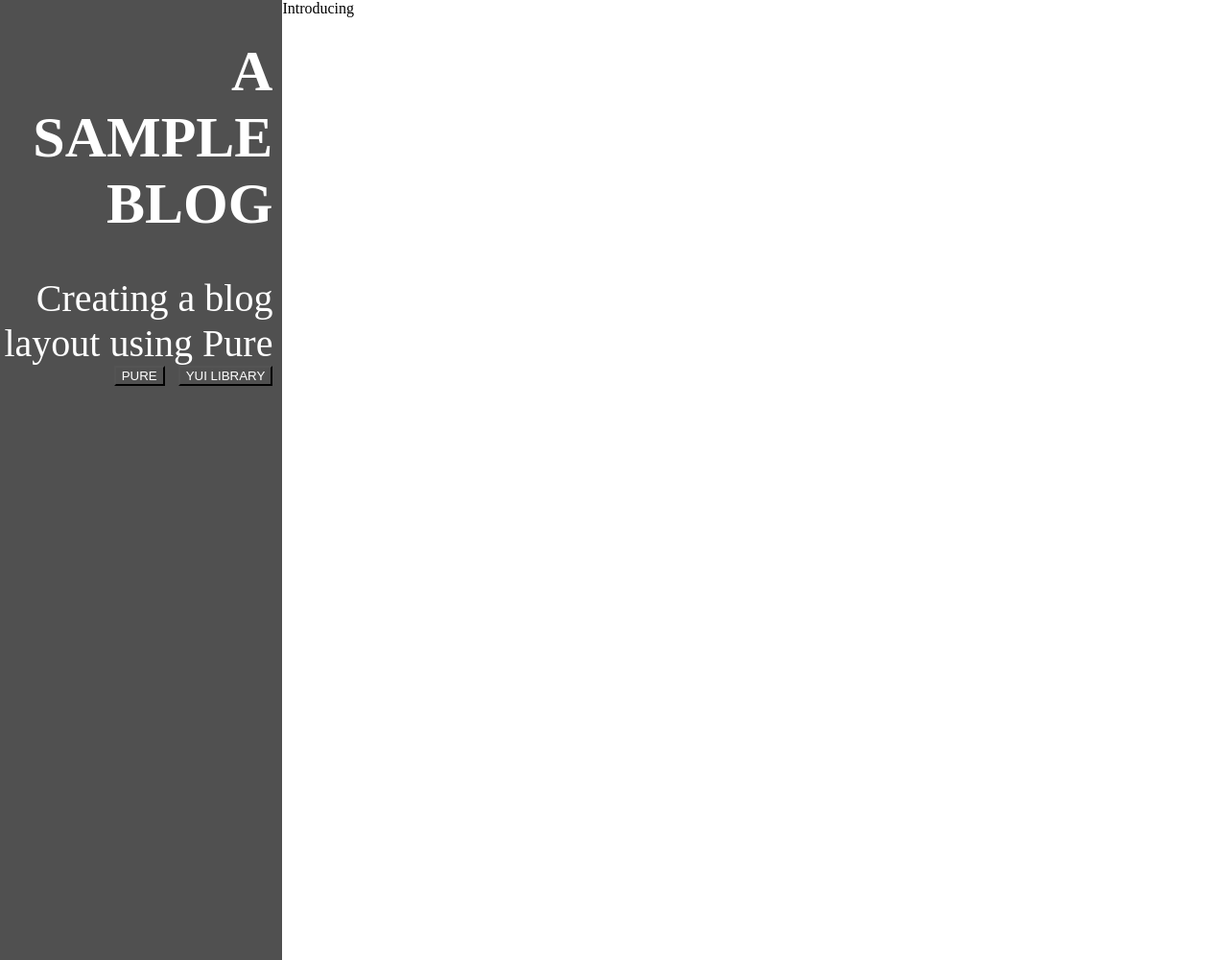
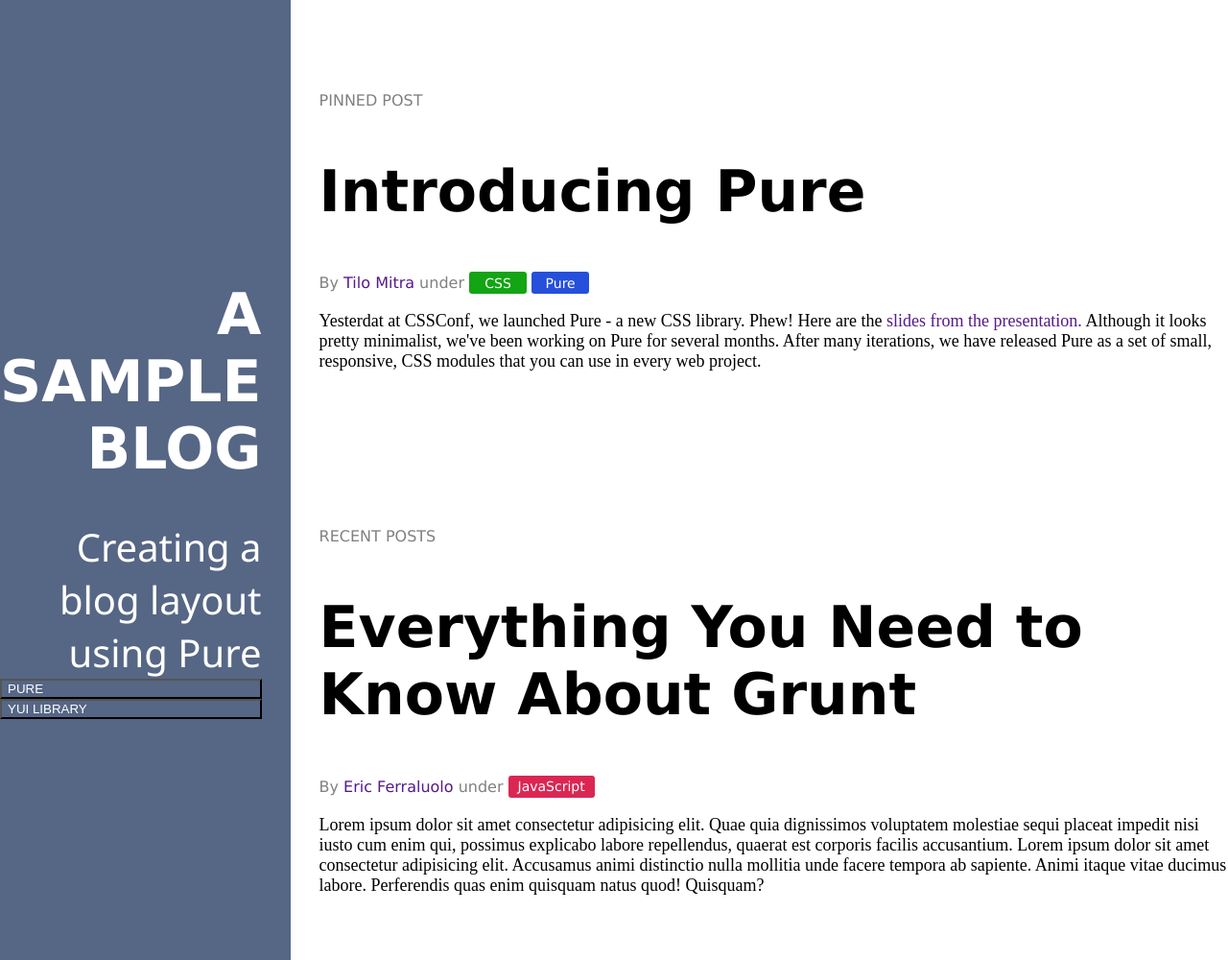
Before and after one commit to criswilson/ejercicio-02-, a plain HTML site: page index.html in a window 1280 px wide. Shown: the whole page at 96% size. Drawn offline with Linux system fonts and the light colour scheme.

Commit message:
Texto y estilos agregados

```diff
--- a/index.html
+++ b/index.html
@@ -22,12 +22,35 @@
                 YUI LIBRARY
             </button>
         </div>
-        <section>
+        </div>
+        <section class="rightSection">
             <article id="articleOne">
-                Introducing
+                <div class="volanta">
+                    PINNED POST
+                </div>
+                <h2 class="titleRight">Introducing Pure</h2>
+                <div class="autor">
+                    By <a href="">Tilo Mitra</a> under
+                    <button id="buttonCSS">CSS</button>
+                    <button id="buttonPure">Pure</button>
+                </div>
+                <p class="textoPrincipal">
+                    Yesterdat at CSSConf, we launched Pure - a new CSS library. Phew! Here are the <a href="">slides from the presentation.</a> Although it looks pretty minimalist, we've been working on Pure for several months. After many iterations, we have released Pure as a set of small, responsive, CSS modules that you can use in every web project.
+                </p>
             </article>
             <article id="articleTwo">
-
+                <div class="volanta">
+                    RECENT POSTS
+                </div>
+                <h2 class="titleRight">Everything You Need to Know About Grunt</h2>
+                <div class="autor">
+                    By <a href="">Eric Ferraluolo</a> under
+                    <button id="buttonJavaScript">JavaScript</button>
+                </div>
+                <p class="textoPrincipal">
+                    Lorem ipsum dolor sit amet consectetur adipisicing elit. Quae quia dignissimos voluptatem molestiae sequi placeat impedit nisi iusto cum enim qui, possimus explicabo labore repellendus, quaerat est corporis facilis accusantium.
+                    Lorem ipsum dolor sit amet consectetur adipisicing elit. Accusamus animi distinctio nulla mollitia unde facere tempora ab sapiente. Animi itaque vitae ducimus labore. Perferendis quas enim quisquam natus quod! Quisquam?
+                </p>
             </article>
         </section>
     </main>
--- a/style.css
+++ b/style.css
@@ -9,26 +9,117 @@ body {
 }
 
 .leftDiv {
-  background-color: rgb(80, 80, 80);
+  background-color: rgb(86, 102, 133);
   color: #fff;
-  width: 23%;
+  width: 40%;
   height: 1000px;
+  display: flex;
+  flex-direction: column;
+  justify-content: center;
   text-align: right;
 }
 
 #tituloPrincipal {
   font-size: 60px;
-  margin-right: 10px;
+  margin-right: 30px;
+  font-family: Verdana, Geneva, Tahoma, sans-serif;
 }
 
 #copete {
   font-size: 40px;
-  margin-right: 10px;
+  margin-right: 30px;
+  font-family: "Segoe UI", Tahoma, Geneva, Verdana, sans-serif;
 }
 
 .leftButton {
-  background-color: rgb(80, 80, 80);
+  background-color: rgb(86, 102, 133);
   color: white;
   cursor: pointer;
-  margin-right: 10px;
+  display: flex;
+  flex-direction: row;
+  margin-right: 30px;
 }
+
+#buttons {
+  display: flex;
+  flex-direction: column;
+}
+
+.rightSection {
+  margin-left: 30px;
+}
+
+#articleOne {
+  height: 50%;
+  display: flex;
+  flex-direction: column;
+  justify-content: center;
+}
+
+#articleTwo {
+  height: 50%;
+  display: flex;
+  flex-direction: column;
+  justify-content: center;
+}
+
+.volanta {
+  color: grey;
+  font-family: Verdana, Geneva, Tahoma, sans-serif;
+}
+
+.titleRight {
+  font-size: 60px;
+  font-family: Verdana, Geneva, Tahoma, sans-serif;
+}
+
+.autor {
+  color: grey;
+  font-family: Verdana, Geneva, Tahoma, sans-serif;
+  font-size: 16px;
+}
+
+#buttonCSS {
+  background-color: rgb(19, 165, 19);
+  color: #fff;
+  border: 0;
+  width: 60px;
+  height: 23px;
+  font-family: Verdana, Geneva, Tahoma, sans-serif;
+  font-size: 14px;
+  border-radius: 3px;
+}
+
+#buttonPure {
+  background-color: rgb(38, 80, 219);
+  color: #fff;
+  border: 0;
+  width: 60px;
+  height: 23px;
+  font-family: Verdana, Geneva, Tahoma, sans-serif;
+  font-size: 14px;
+  border-radius: 3px;
+}
+
+#buttonJavaScript {
+  background-color: rgb(219, 38, 83);
+  color: #fff;
+  border: 0;
+  width: 90px;
+  height: 23px;
+  font-family: Verdana, Geneva, Tahoma, sans-serif;
+  font-size: 14px;
+  border-radius: 3px;
+}
+
+.textoPrincipal {
+  font-size: 18px;
+}
+
+a {
+  text-decoration: none;
+}
+
+button {
+  cursor: pointer;
+}
```
